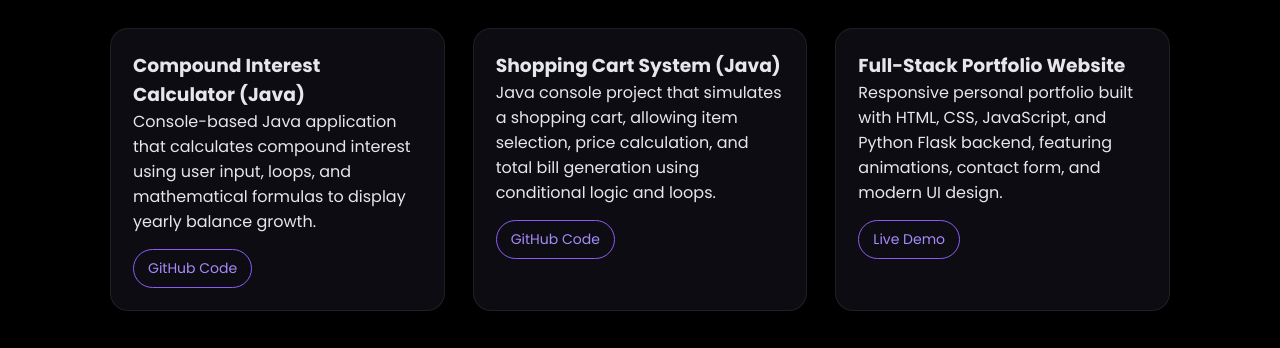
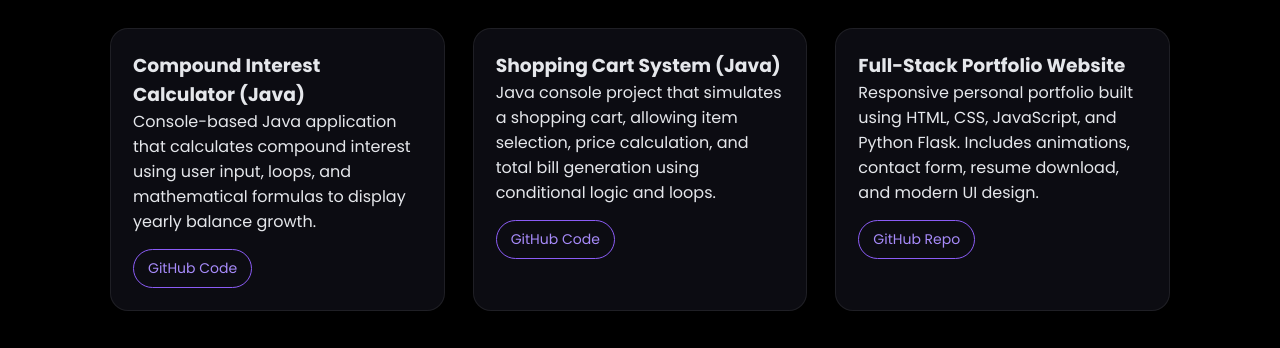
Before and after one commit to devjadaun/portfolio, a Flask app: page / in a window 1280 px wide. Shown: the part 1633-1981 px from the top of the page. Run offline with Flask 3, Linux system fonts and the light colour scheme.

Commit message:
Added portfolio repo link

```diff
--- a/templates/index.html
+++ b/templates/index.html
@@ -87,15 +87,18 @@
         <div class="card">
     <h3>Full-Stack Portfolio Website</h3>
     <p>
-                Responsive personal portfolio built with HTML, CSS,
-                JavaScript, and Python Flask backend, featuring
-                animations, contact form, and modern UI design.
+        Responsive personal portfolio built using HTML, CSS,
+        JavaScript, and Python Flask. Includes animations,
+        contact form, resume download, and modern UI design.
     </p>
 
     <div class="project-links">
-                <a href="#" target="_blank">Live Demo</a>
+        <a href="https://github.com/devjadaun/portfolio" target="_blank">
+            GitHub Repo
+        </a>
     </div>
 </div>
+
 
     </div>
 </section>
```
Lines whose indentation alone changed are shown as unchanged.
